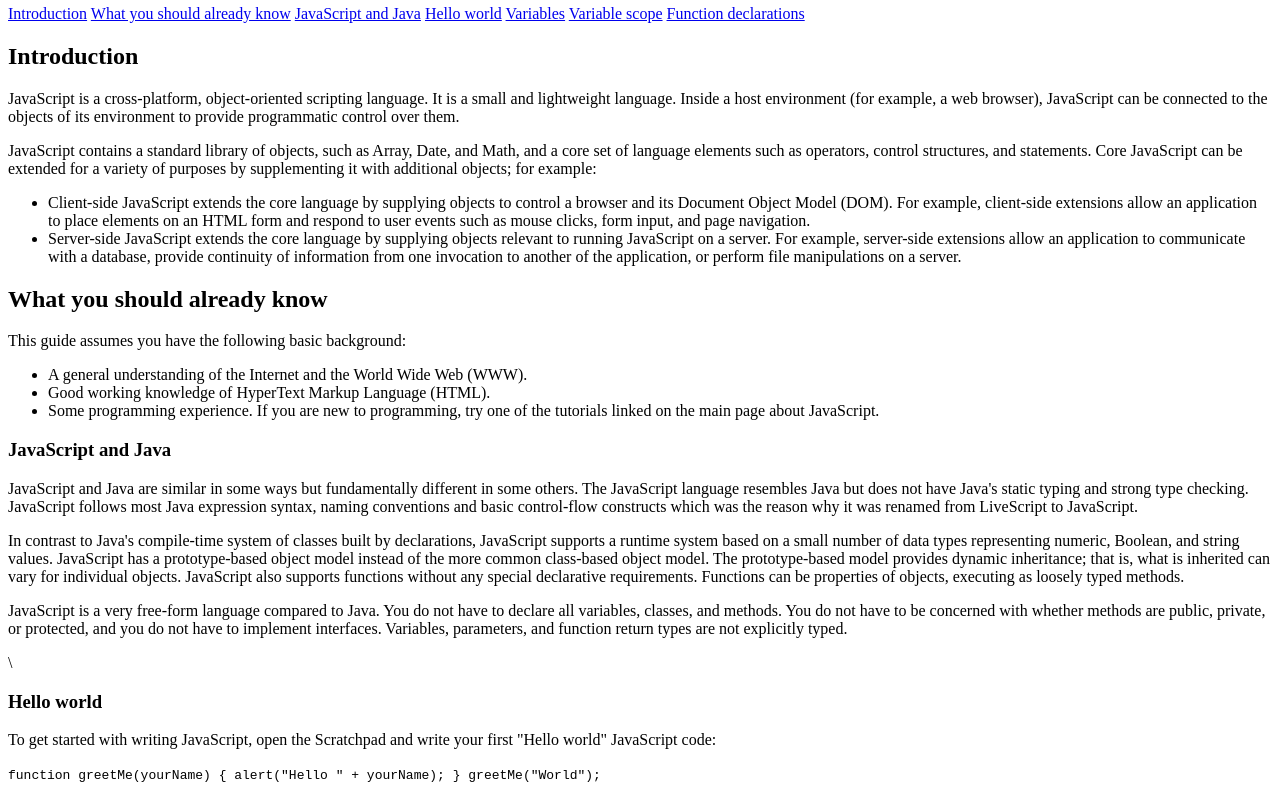
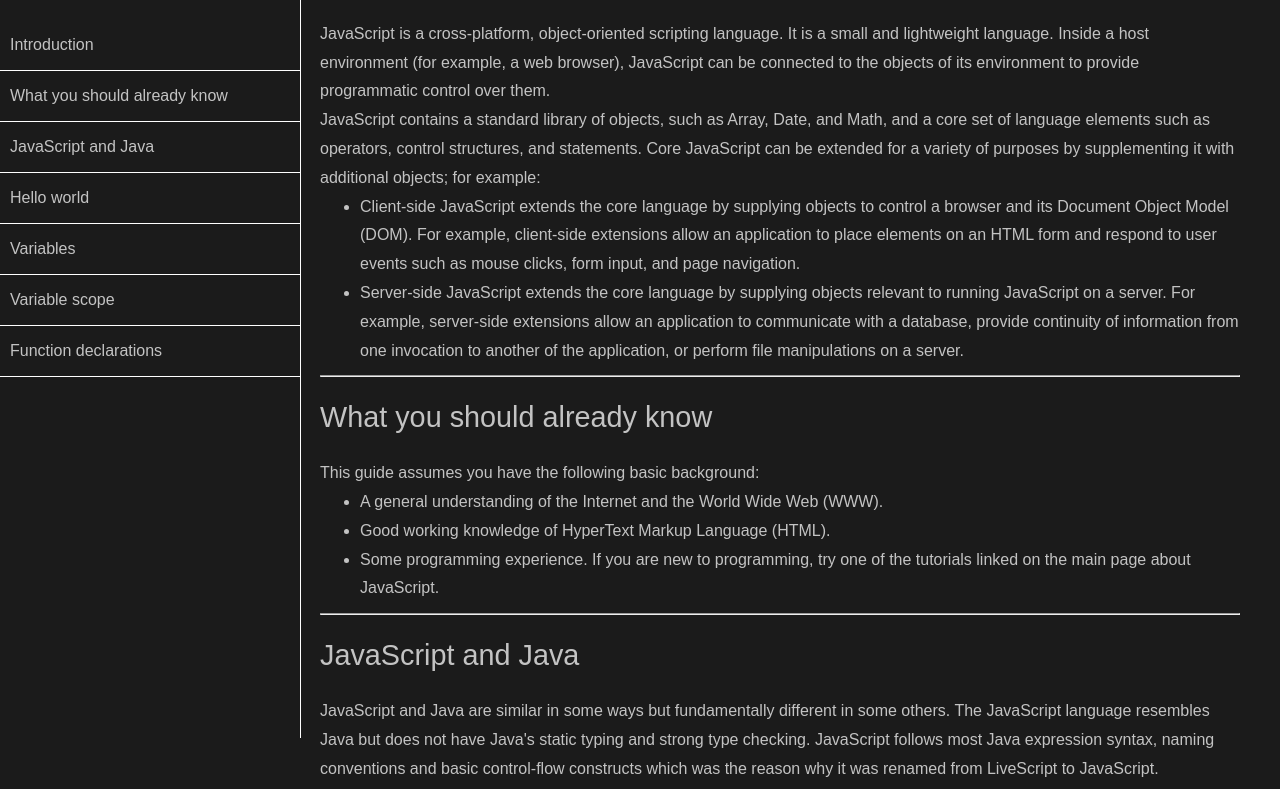
Before and after one commit to maksymtkach/technical-docs-page, a plain HTML site: page index.html in a window 1280 px wide. Shown: the part 62-851 px from the top of the page. Drawn offline with Linux system fonts and the light colour scheme.

Commit message:
Update files with improvements and bug fixes

```diff
--- a/index.html
+++ b/index.html
@@ -4,21 +4,25 @@
     <meta charset="UTF-8">
     <meta name="viewport" content="width=device-width, initial-scale=1.0">
     <title>Technical Documentation Page</title>
+    <link rel="stylesheet" href="./styles.css">
 </head>
 <body>
     <nav id="navbar">
-        <h1>JS Documentation</h1>
-        <a href="#Introduction">Introduction</a>
-        <a href="#What_you_should_already_know">What you should already know</a>
-        <a href="#JavaScript and Java">JavaScript and Java</a>
-        <a href="#Hello_world">Hello world</a>
-        <a href="#Variables">Variables</a>
-        <a href="#Variable_scope">Variable scope</a>
-        <a href="#Function_declarations">Function declarations</a>
+        <header>JS Documentation</header>
+        <ul>
+            <li><a class="nav-link" href="#Introduction">Introduction</a></li>
+            <li><a class="nav-link" href="#What_you_should_already_know">What you should already know</a></li>
+            <li><a class="nav-link" href="#JavaScript_and_Java">JavaScript and Java</a></li>
+            <li><a class="nav-link" href="#Hello_world">Hello world</a></li>
+            <li><a class="nav-link" href="#Variables">Variables</a></li>
+            <li><a class="nav-link" href="#Variable_scope">Variable scope</a></li>
+            <li><a class="nav-link" href="#Function_declarations">Function declarations</a></li>
+        </ul>
+
     </nav>
-    <main id="main-dov">
+    <main id="main-doc">
         <section class="main-section" id="Introduction">
-            <h1>Introduction</h1>
+            <header>Introduction</header>
             <p>JavaScript is a cross-platform, object-oriented scripting language. It is a small and lightweight language. Inside a host environment (for example, a web browser), JavaScript can be connected to the objects of its environment to provide programmatic control over them.</p>
             <p>JavaScript contains a standard library of objects, such as Array, Date, and Math, and a core set of language elements such as operators, control structures, and statements. Core JavaScript can be extended for a variety of purposes by supplementing it with additional objects; for example:</p>
             <ul>
@@ -26,35 +30,41 @@
                 <li>Server-side JavaScript extends the core language by supplying objects relevant to running JavaScript on a server. For example, server-side extensions allow an application to communicate with a database, provide continuity of information from one invocation to another of the application, or perform file manipulations on a server.</li>
             </ul>
         </section>
+        <hr>
         <section class="main-section" id="What_you_should_already_know">
-            <h1>What you should already know</h1>
+            <header>What you should already know</header>
             <p>This guide assumes you have the following basic background:</p>
             <ul>
                 <li>A general understanding of the Internet and the World Wide Web (WWW).</li>
                 <li>Good working knowledge of HyperText Markup Language (HTML).</li>
                 <li>Some programming experience. If you are new to programming, try one of the tutorials linked on the main page about JavaScript.</li>
             </ul>
+        </section>
+        <hr>
         <section class="main-section" id="JavaScript_and_Java">
-            <h1>JavaScript and Java</h1>
+            <header>JavaScript and Java</header>
             <p>JavaScript and Java are similar in some ways but fundamentally different in some others. The JavaScript language resembles Java but does not have Java's static typing and strong type checking. JavaScript follows most Java expression syntax, naming conventions and basic control-flow constructs which was the reason why it was renamed from LiveScript to JavaScript.</p>
             <p>In contrast to Java's compile-time system of classes built by declarations, JavaScript supports a runtime system based on a small number of data types representing numeric, Boolean, and string values. JavaScript has a prototype-based object model instead of the more common class-based object model. The prototype-based model provides dynamic inheritance; that is, what is inherited can vary for individual objects. JavaScript also supports functions without any special declarative requirements. Functions can be properties of objects, executing as loosely typed methods.</p>
-            <p>JavaScript is a very free-form language compared to Java. You do not have to declare all variables, classes, and methods. You do not have to be concerned with whether methods are public, private, or protected, and you do not have to implement interfaces. Variables, parameters, and function return types are not explicitly typed.</p>\
+            <p>JavaScript is a very free-form language compared to Java. You do not have to declare all variables, classes, and methods. You do not have to be concerned with whether methods are public, private, or protected, and you do not have to implement interfaces. Variables, parameters, and function return types are not explicitly typed.</p>
         </section>
+        <hr>
         <section class="main-section" id="Hello_world">
-            <h1>Hello world</h1>
+            <header>Hello world</header>
             <p>To get started with writing JavaScript, open the Scratchpad and write your first "Hello world" JavaScript code:</p>
             <code>function greetMe(yourName) { alert("Hello " + yourName); }
                 greetMe("World");</code>
             <p>Select the code in the pad and hit Ctrl+R to watch it unfold in your browser!</p>
         </section>
+        <hr>
         <section class="main-section" id="Variables">
-            <h1>Variables</h1>
+            <header>Variables</header>
             <p>You use variables as symbolic names for values in your application. The names of variables, called identifiers, conform to certain rules.</p>
             <p>A JavaScript identifier must start with a letter, underscore (_), or dollar sign ($); subsequent characters can also be digits (0-9). Because JavaScript is case sensitive, letters include the characters "A" through "Z" (uppercase) and the characters "a" through "z" (lowercase).</p>
             <p>You can use ISO 8859-1 or Unicode letters such as å and ü in identifiers. You can also use the Unicode escape sequences as characters in identifiers. Some examples of legal names are Number_hits, temp99, and _name.</p>
         </section>
+        <hr>
         <section class="main-section" id="Variable_scope">
-            <h1>Variable scope</h1>
+            <header>Variable scope</header>
             <p>When you declare a variable outside of any function, it is called a global variable, because it is available to any other code in the current document. When you declare a variable within a function, it is called a local variable, because it is available only within that function.</p>
             <p>JavaScript before ECMAScript 2015 does not have block statement scope; rather, a variable declared within a block is local to the function (or global scope) that the block resides within. For example the following code will log 5, because the scope of x is the function (or global context) within which x is declared, not the block, which in this case is an if statement.</p>
             <code>if (true) { var x = 5; } console.log(x); // 5</code>
@@ -62,8 +72,9 @@
             <code>if (true) { let y = 5; } console.log(y); // ReferenceError: y is
                 not defined</code>
         </section>
+        <hr>
         <section class="main-section" id="Function_declarations">
-            <h1>Function declarations</h1>
+            <header>Function declarations</header>
             <p>When you declare a variable outside of any function, it is called a global variable, because it is available to any other code in the current document. When you declare a variable within a function, it is called a local variable, because it is available only within that function.</p>
             <p>JavaScript before ECMAScript 2015 does not have block statement scope; rather, a variable declared within a block is local to the function (or global scope) that the block resides within. For example the following code will log 5, because the scope of x is the function (or global context) within which x is declared, not the block, which in this case is an if statement.</p>
             <code>if (true) { var x = 5; } console.log(x); // 5</code>
--- a/styles.css
+++ b/styles.css
@@ -1,15 +1,21 @@
 * {
+    margin: 0;
     font-family: Arial, Helvetica, sans-serif;
-    line-height: 1.4;
+    line-height: 1.8;
     background-color: rgb(27, 27, 27);
     color: rgb(195, 195, 195);
 }
 
-h1 {
-    font-size: 26px;
+header {
+    font-size: 1.8em;
+    margin: 15px 0;
 }
 
-header {
+hr {
+    margin: 10px 0 ;
+}
+
+nav header {
     margin-top: 15px;
     text-align: center;
     font-size: 1.8em;
@@ -22,7 +28,6 @@ nav ul {
     overflow-y: auto;
     overflow-x: hidden;
     list-style-type: none;
-    border: 1px solid white;
 }
 
 nav a{
@@ -79,6 +84,7 @@ nav {
     nav ul {
         overflow-y: auto;
         overflow-x: hidden;
+        border: 1px solid white;
     }
 
 
```
Also changed, not shown: 1 other file.
